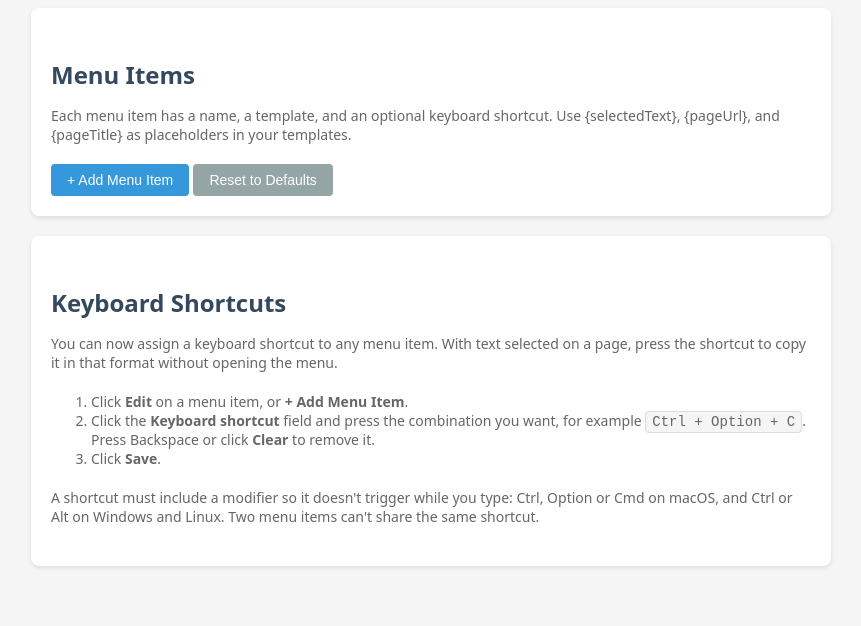
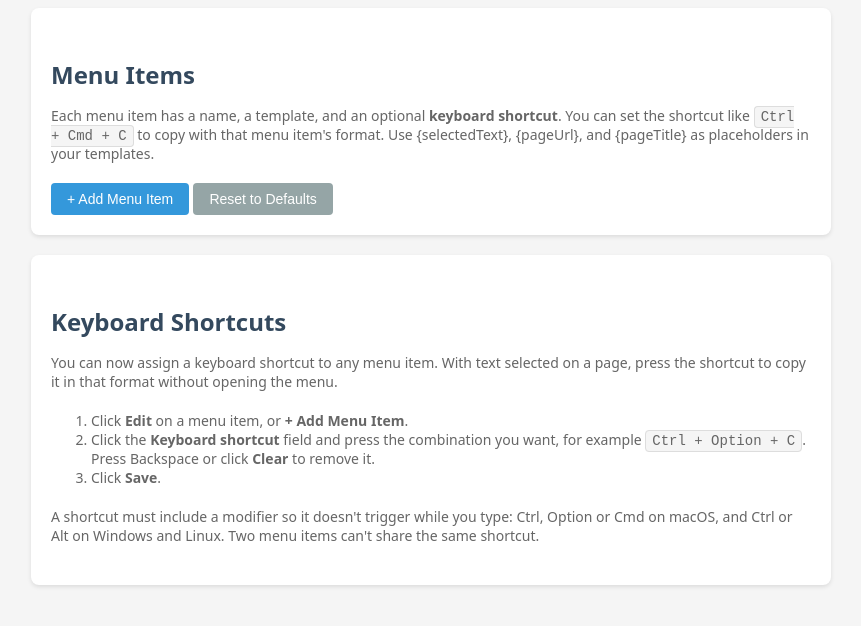
Before and after one commit to iggredible/copy-formatter, a website with bundled scripts: page src/views/options/options.html in a window 1280 px wide. Shown: the part 106-732 px from the top of the page, without its empty margins (209-1070 px from the left). Built offline with nearby package versions, Linux system fonts and the light colour scheme; some packages are replaced by stand-ins of ours.

Commit message:
Add a shortcut example to the menu items description

```diff
--- a/src/views/options/options.html
+++ b/src/views/options/options.html
@@ -11,7 +11,7 @@
 
     <section>
       <h2>Menu Items</h2>
-      <p class="description">Each menu item has a name, a template, and an optional keyboard shortcut. Use {selectedText}, {pageUrl}, and {pageTitle} as placeholders in your templates.</p>
+      <p class="description">Each menu item has a name, a template, and an optional <strong>keyboard shortcut</strong>. You can set the shortcut like <code>Ctrl + Cmd + C</code> to copy with that menu item's format. Use {selectedText}, {pageUrl}, and {pageTitle} as placeholders in your templates.</p>
       <div id="menuItems" class="items-list"></div>
       <button id="addMenuItem" class="btn btn-primary">+ Add Menu Item</button>
       <button id="resetToDefaults" class="btn btn-secondary">Reset to Defaults</button>
```
